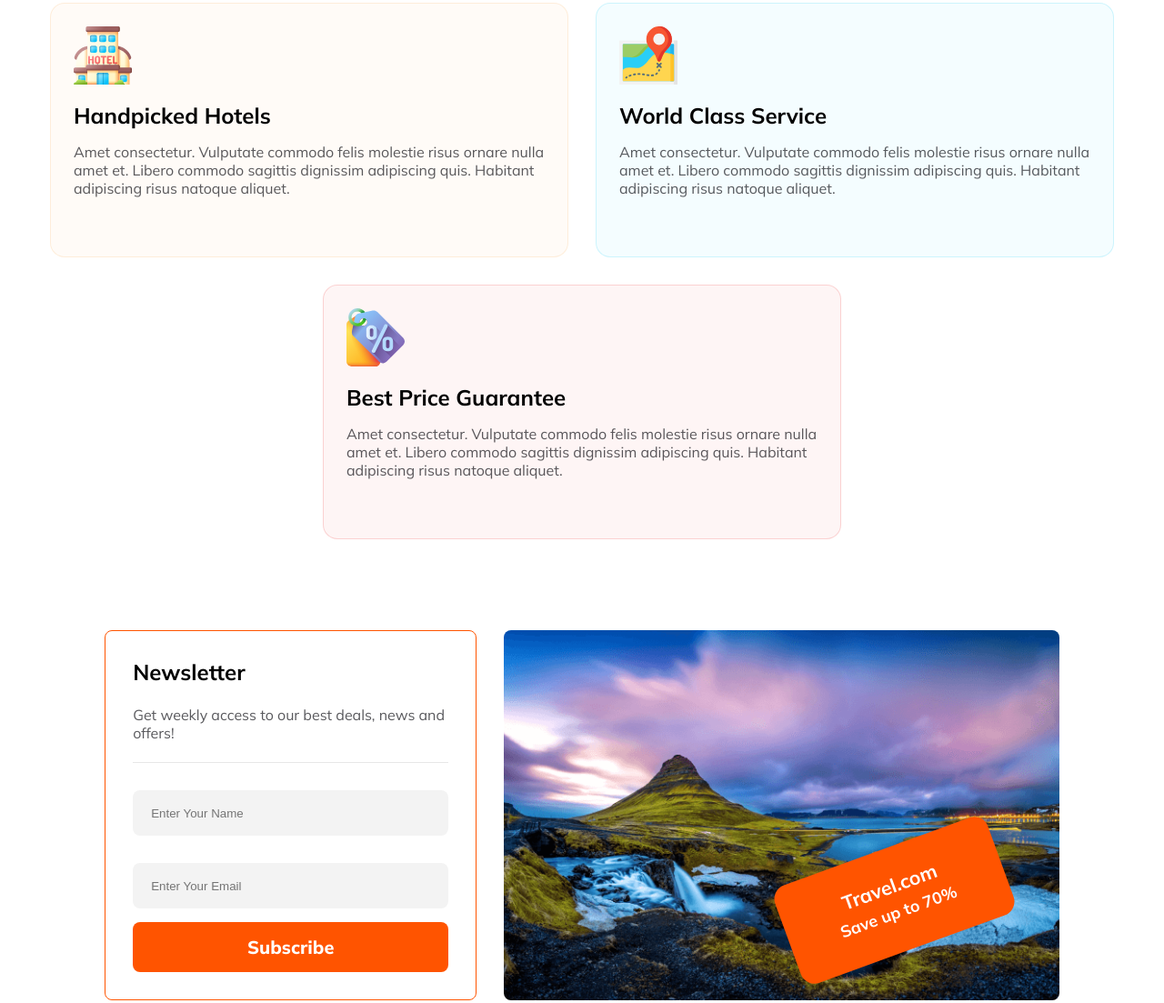
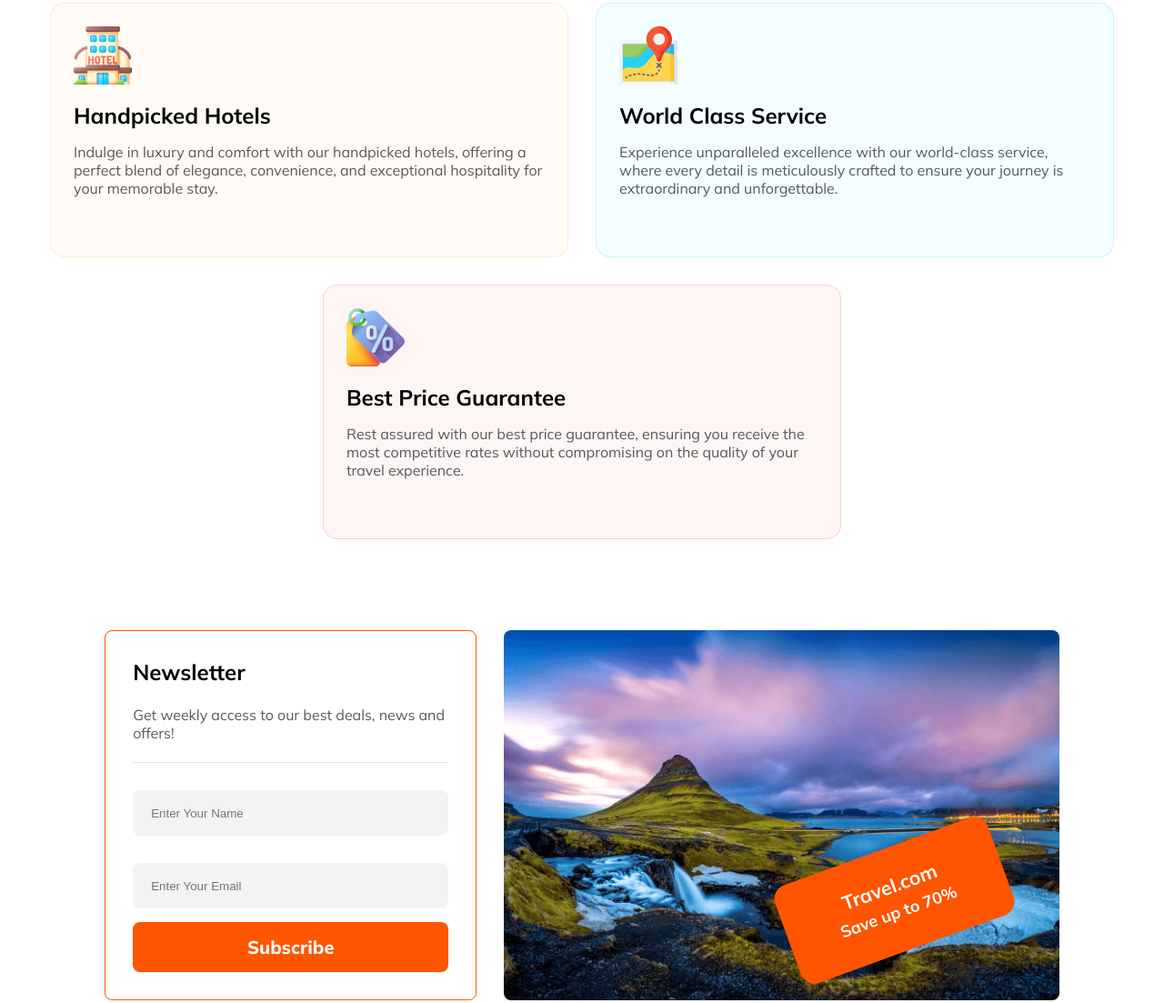
Before and after one commit to Sohana-Karniz-Mimmi/adventure-travel, a plain HTML site: page index.html in a window 1280 px wide. Shown: the part 2676-3779 px from the top of the page at 91% size. Drawn offline with Linux system fonts and the light colour scheme.

Commit message:
added some meaningful text

```diff
--- a/index.html
+++ b/index.html
@@ -171,17 +171,17 @@
                   <div class="cards choose-card1">
                       <img src="./Images/hotel 1.svg" alt="">
                       <h2 class="card-title">Handpicked Hotels</h2>
-                      <p class="card-description">Amet consectetur. Vulputate commodo felis molestie risus  ornare nulla amet et. Libero commodo sagittis dignissim adipiscing quis. Habitant adipiscing risus natoque aliquet. </p>
+                      <p class="card-description">Indulge in luxury and comfort with our handpicked hotels, offering a perfect blend of elegance, convenience, and exceptional hospitality for your memorable stay. </p>
                   </div>
                   <div class="cards choose-card2">
                       <img src="./Images/map 1.svg" alt="">
                       <h2 class="card-title">World Class Service</h2>
-                      <p class="card-description">Amet consectetur. Vulputate commodo felis molestie risus  ornare nulla amet et. Libero commodo sagittis dignissim adipiscing quis. Habitant adipiscing risus natoque aliquet. </p>
+                      <p class="card-description">Experience unparalleled excellence with our world-class service, where every detail is meticulously crafted to ensure your journey is extraordinary and unforgettable. </p>
                   </div>
                   <div class="cards choose-card3">
                       <img src="./Images/price-tag 1.svg" alt="">
                       <h2 class="card-title">Best Price Guarantee</h2>
-                      <p class="card-description">Amet consectetur. Vulputate commodo felis molestie risus  ornare nulla amet et. Libero commodo sagittis dignissim adipiscing quis. Habitant adipiscing risus natoque aliquet. </p>
+                      <p class="card-description">Rest assured with our best price guarantee, ensuring you receive the most competitive rates without compromising on the quality of your travel experience. </p>
                   </div>
               </div>
           </div>
@@ -222,7 +222,7 @@
       <div class="footer-container container">
           <div class="footer-logo">
               <img src="./Images/Group 40071 (2).png" alt="">
-              <h2 class="footer-title section-title">Travel Dreams</h2>
+              <h2 class="footer-title section-title">Adventure <span class="span-text">Travel</span></h2>
           </div>
           <p class="destination-description banner-description">Lorem ipsum dolor sit amet consectetur adipisicing elit. Eius necessitatibus impedit architecto odio illum quo eos itaque, culpa, quidem dolor, quod delectus assumenda!</p>
           <div class="footer-icon">
```
